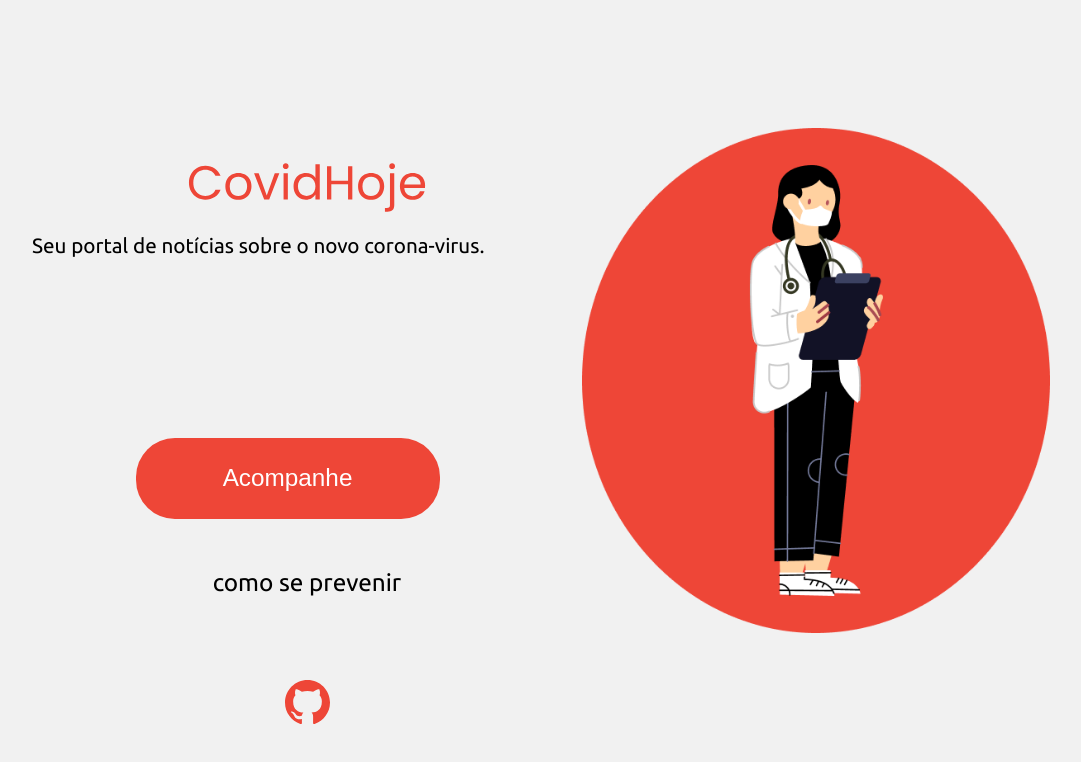
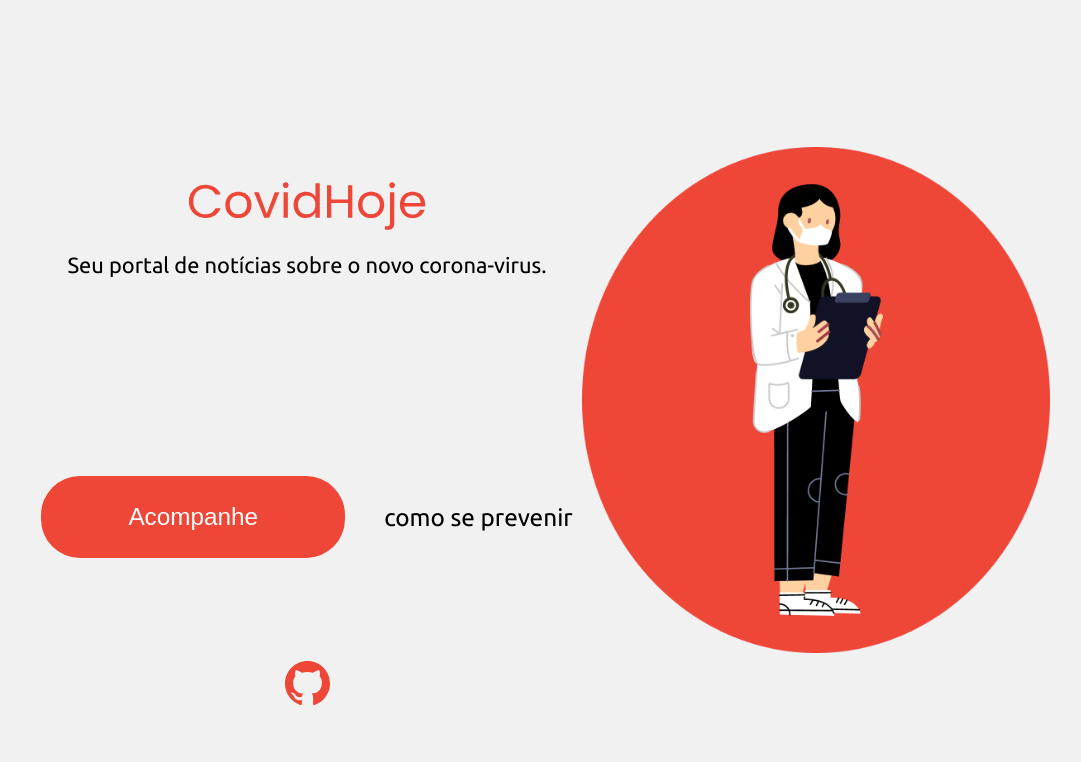
Before and after one commit to OyakSaile/covidhoje, a React (Create React App) app: page / in a window 1280 px wide. Shown: the top 762 px of the page, without its empty margins (58-1139 px from the left). Built offline with nearby package versions, Linux system fonts and the light colour scheme.

Commit message:
Grid adicionado ao desktop

```diff
--- a/src/pages/Homepage/styles.css
+++ b/src/pages/Homepage/styles.css
@@ -43,7 +43,7 @@ bodY {
 #see {
   border-radius: 3.2rem;
   padding: 2.2rem;
-  width: 15rem;
+  width: 20rem;
   background: var(--primary-color);
   color: white;
   border: 0;
@@ -103,23 +103,29 @@ bodY {
   }
   .texto-2 {
     width: 100%;
-  }
-  .texto-2 h2 {
-    font-size: 1.7rem;
+    text-align: center;
   }
 
   .hero-image {
     grid-area: image;
+    align-items: center;
+    justify-content: center;
   }
   .buttons-container {
     grid-area: buttons;
-    flex-direction: column;
+    /* flex-direction: column; */
+    margin: 0;
+    align-items: center;
+    justify-content: center;
   }
+
   .buttons-container a:first-child {
-    margin-bottom: 4rem;
   }
 
   #see {
     width: 25rem;
   }
+  .footer {
+    margin: 0;
+  }
 }
```
